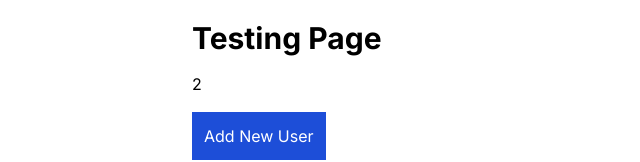
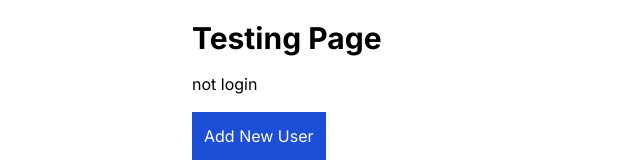
Before and after one commit to Eduardcodes/Health-Boss, a Next.js app: page /ed in a window 1280 px wide. Shown: the top 162 px of the page, without its empty margins (0-640 px from the left). Built offline with nearby package versions, Linux system fonts and the light colour scheme; no server answers; the database is empty.

Commit message:
comment out the middleware, set up Zustand global store

```diff
--- a/app/api/users/atoken/route.js
+++ b/app/api/users/atoken/route.js
@@ -1,4 +1,4 @@
-
+//url: http://localhost:3000/api/atoken
 
 import { NextResponse } from "next/server"
 import axios from "axios";
@@ -38,12 +38,12 @@ import axios from "axios";
 //   }
 
 export const POST = async (request) => {
-    console.log(request, "request to the server")
+    //console.log(request, "request to the server")
     try {
         //const body = await request.json();
-        const { token } = request.body
-        console.log('Received token:');
-        return NextResponse.json({ message: 'Token received successfully' });
+        const { token } = request.headers
+        //console.log('Received token:');
+        return NextResponse.json({ message: 'Token received successfully', token });
     } catch (error) {
         console.error('Error handling token:', error);
       return NextResponse.json({ message: 'Error handling token' }, { status: 500 });
--- a/app/ed/components/TokenTest.jsx
+++ b/app/ed/components/TokenTest.jsx
@@ -17,8 +17,12 @@ const TokenTest = () => {
       if (token) {
         // Example: Call your Get function here with the token
         // Get(token);
-        axios.post('/api/users/atoken', { token });
-        console.log("token send")
+        const config = {
+          headers: { Authorization: `Bearer ${token}` }
+        };
+
+        axios.post('/api/users/atoken', config);
+        console.log("token send" , config)
 
 
 
@@ -27,8 +31,7 @@ const TokenTest = () => {
 
     return (
         <div>
-
-            <h1>2</h1>
+          <h1>{token ?  'login': 'not login'}</h1>
         </div>
     )
 }
```
Also changed, not shown: middleware.js (+30 -19 lines).
